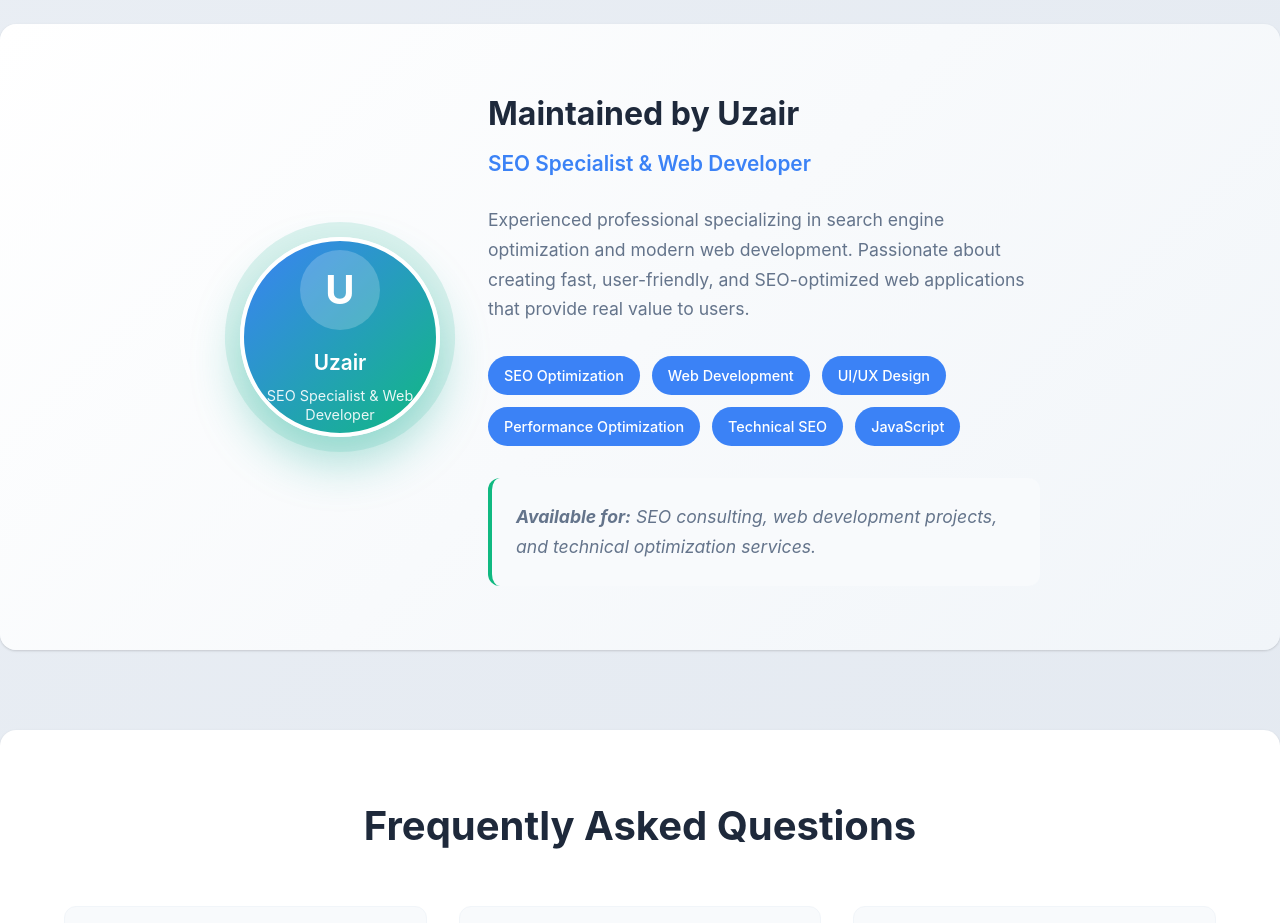
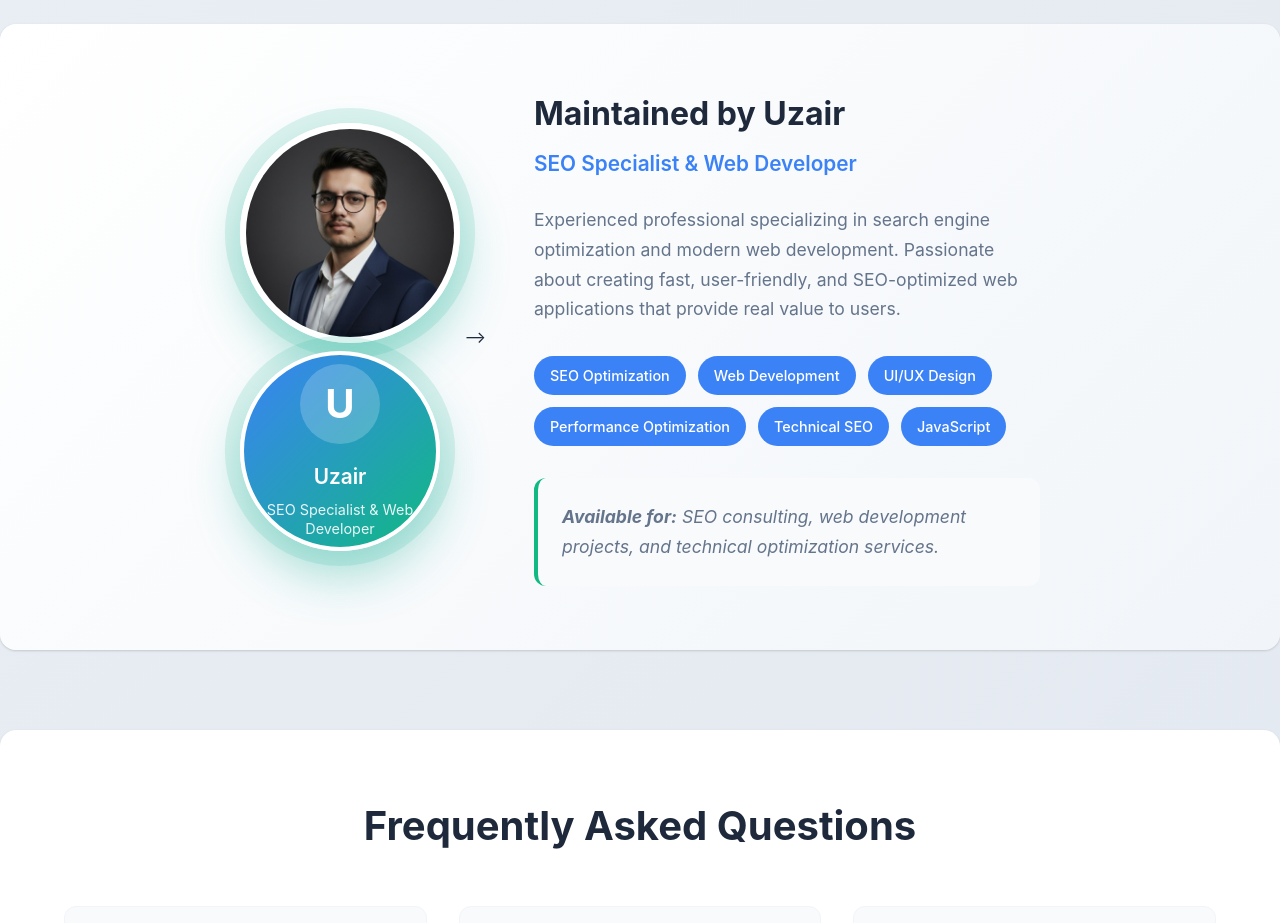
Before and after one commit to uzairali-18/Multi-Tools-Hub, a plain HTML site: page index.html in a window 1280 px wide. Shown: the part 7020-7943 px from the top of the page. Drawn offline with Linux system fonts and the light colour scheme.

Commit message:
Update index.html

```diff
--- a/index.html
+++ b/index.html
@@ -460,7 +460,7 @@
         <div class="container">
             <div class="developer-content">
                 <div class="developer-image">
-                    <!-- Replace this div with: <img src="dev.jpg" alt="Uzair - SEO Specialist and Web Developer" class="dev-photo"> -->
+                 <img src="dev.jpg" alt="Uzair - SEO Specialist and Web Developer" class="dev-photo"> -->
                     <div class="dev-photo-placeholder">
                         <div class="dev-avatar">U</div>
                         <p class="dev-name">Uzair</p>
```
